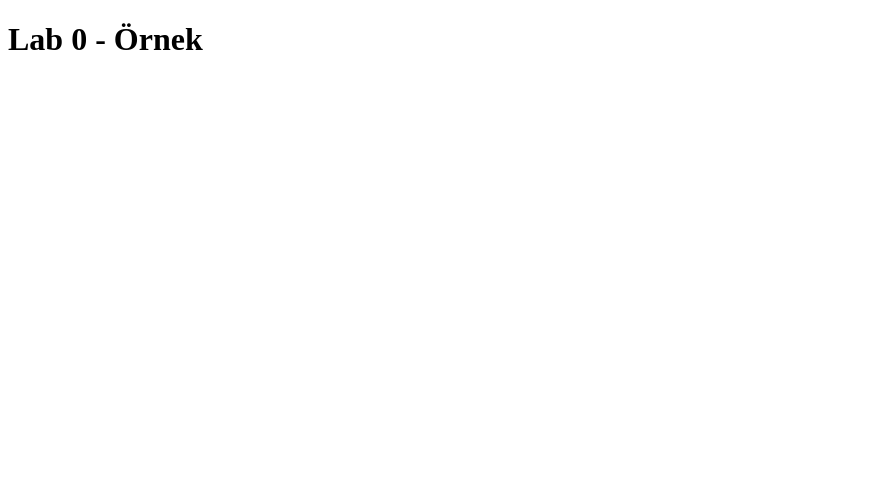
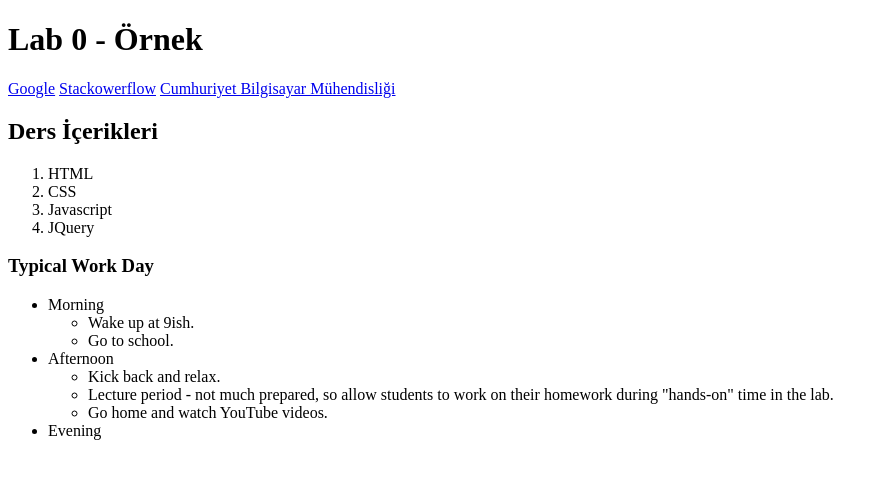
Before and after one commit to durakdogukan/lab0, a plain HTML site: page index.html in a window 1280 px wide. Shown: the whole page, without its empty margins (0-888 px from the left). Drawn offline with Linux system fonts and the light colour scheme.

Commit message:
Deneme
index.html güncellendi. Lab 0 Ödevi Deneme.

```diff
--- a/index.html
+++ b/index.html
@@ -3,21 +3,55 @@
 
 <head>
     <meta charset="UTF-8">
-    <title>Lab 0</title>
+    <title>Lab 0 Örnek</title>
 </head>
 
 <body>
-    <h1> Lab 0 - Örnek </h1>
-    <!-- Google'a, Stackowerflow'a ve CU Bil Müh sitesine link verin. CU Bil Müh ayrı sayfada açılsın, diğerleri aynı sayfada-->
 
-    <div id="first-div">
-        <!-- h2 başlığı kullan, sırasız şekilde outputs dosyasındaki çıktıyı oluştur. -->
+<h1> Lab 0 - Örnek </h1>
 
-        <div id="second-div">
-            <!-- h3 başlığı kullan, sırasız şekilde outputs dosyasındaki çıktıyı oluştur. -->
+<!-- Google ve Stackowerflow aynı sekmede, CU Bil Müh farklı sekmede açılacak-->
 
-        </div>
+<a href="https://www.google.com/">Google</a>
+<a href="https://stackoverflow.com/">Stackowerflow</a>
+<a href="http://ceng1.cumhuriyet.edu.tr/" target="_blank">Cumhuriyet Bilgisayar Mühendisliği</a>
+
+<div id="first-div">
+
+    <!-- Sıralı şekilde outputs dosyasındaki çıktıyı oluştur. -->
+
+    <h2>Ders İçerikleri</h2>
+
+    <ol>
+
+        <li>HTML</li>
+        <li>CSS</li>
+        <li>Javascript</li>
+        <li>JQuery</li>
+
+    </ol>
+
+
+    <div id="second-div">
+        <!-- Sırasız şekilde outputs dosyasındaki çıktıyı oluştur. -->
+        <h3>Typical Work Day</h3>
+        <ul>
+            <li>Morning
+                    <ul>
+                        <li>Wake up at 9ish.</li>
+                        <li>Go to school.</li>
+                    </ul>
+            </li>
+            <li>Afternoon
+                    <ul>
+                        <li>Kick back and relax.</li>
+                        <li>Lecture period - not much prepared, so allow students to work on their homework during "hands-on" time in the lab.</li>
+                        <li>Go home and watch YouTube videos.</li>
+                    </ul>
+            </li>
+            <li>Evening</li>
+        </ul>
     </div>
+</div>
 </body>
-
 </html>
```
Also changed, not shown: outputs/Screenshot_45.png (added), outputs/lab0-ornek.png (deleted).
